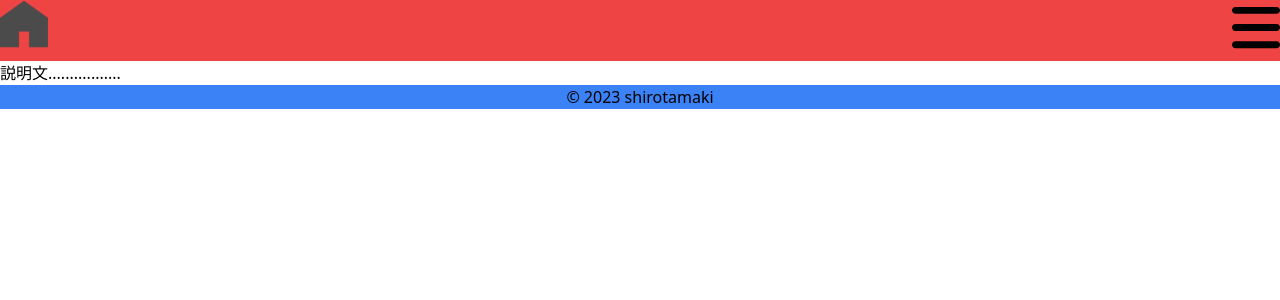
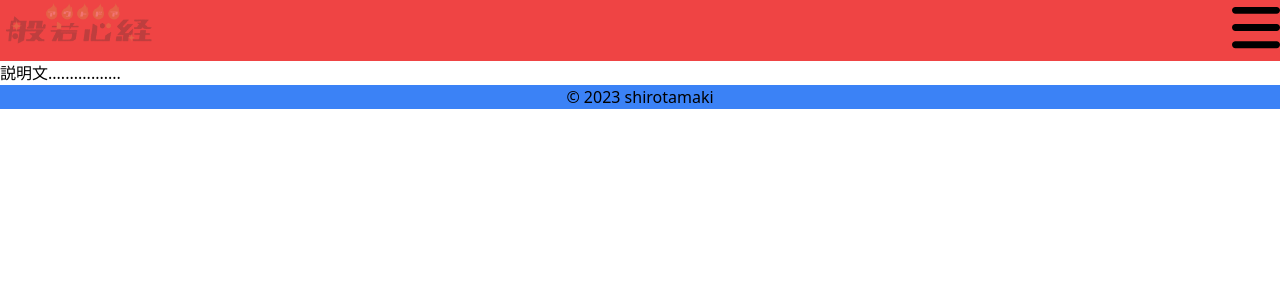
Before and after one commit to shirotamaki/outdoor-heart-sutra, a Next.js app in the folder frontend/: page /about in a window 1280 px wide. Shown: the top 300 px of the page. Built offline with nearby package versions, Linux system fonts and the light colour scheme; no server answers; a web font is replaced by a local one.

Commit message:
💄 ロゴを設定する

```diff
--- a/frontend/src/components/HomeButton.tsx
+++ b/frontend/src/components/HomeButton.tsx
@@ -4,12 +4,12 @@ import Link from 'next/link'
 const HomeButton = () => {
   return (
     <Link href='/'>
-      <div>
+      <div className='hover:opacity-25'>
         <Image
-          src='/images/sample_home_button.png' // 仮の画像
+          src='/images/logo_main.png'
           alt={'アウトドア般若心経のロゴ'}
-          width={48}
-          height={48}
+          width={160}
+          height={64}
         />
       </div>
     </Link>
--- a/frontend/src/pages/index.tsx
+++ b/frontend/src/pages/index.tsx
@@ -100,7 +100,7 @@ const Home = ({ sutras, photos }: SutraListProps) => {
           <main>
             <div>
               <Image
-                src='/images/sample_index.png' // 仮の画像
+                src='/images/logo_main.png'
                 alt={'アウトドア般若心経のロゴ'}
                 width={300}
                 height={150}
```
